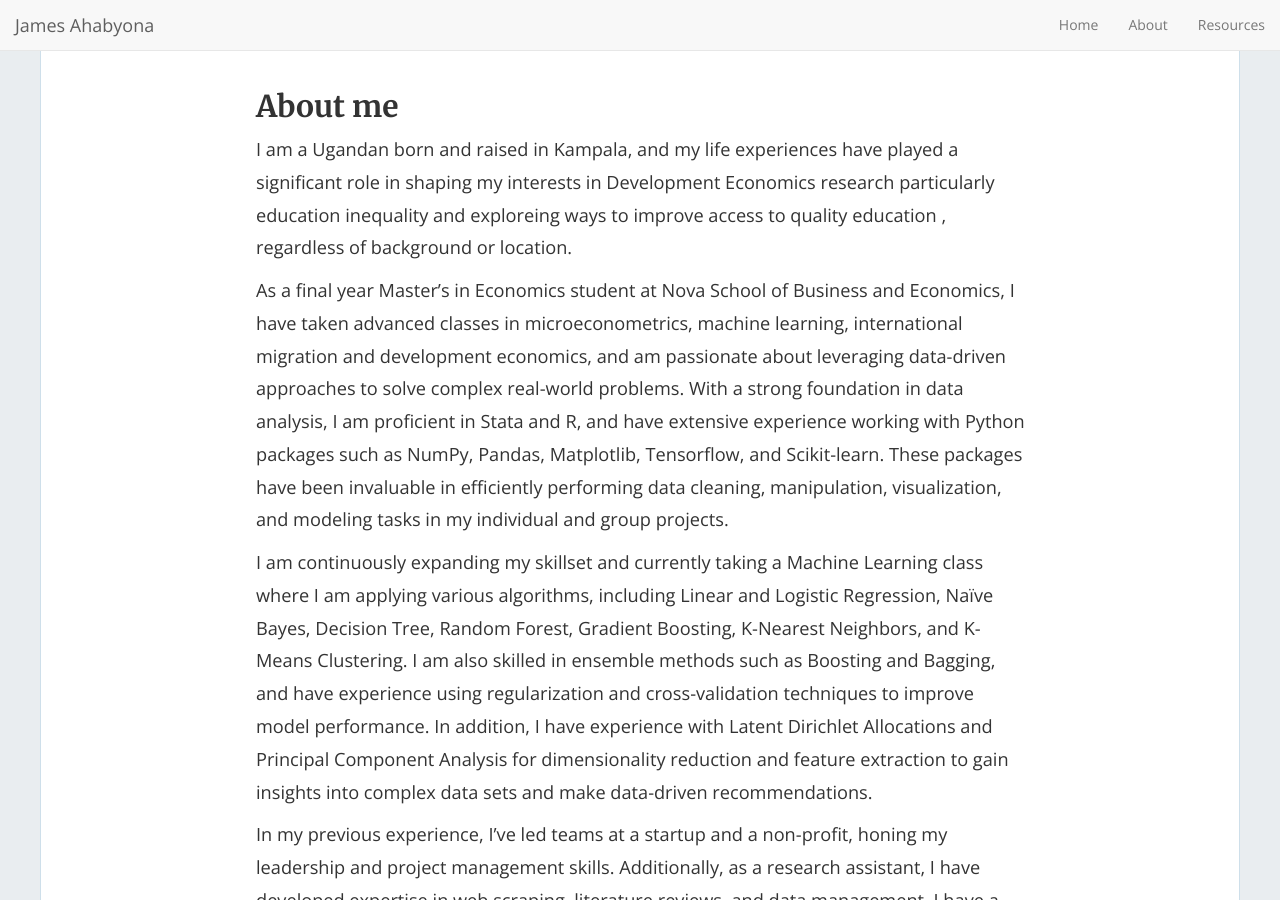
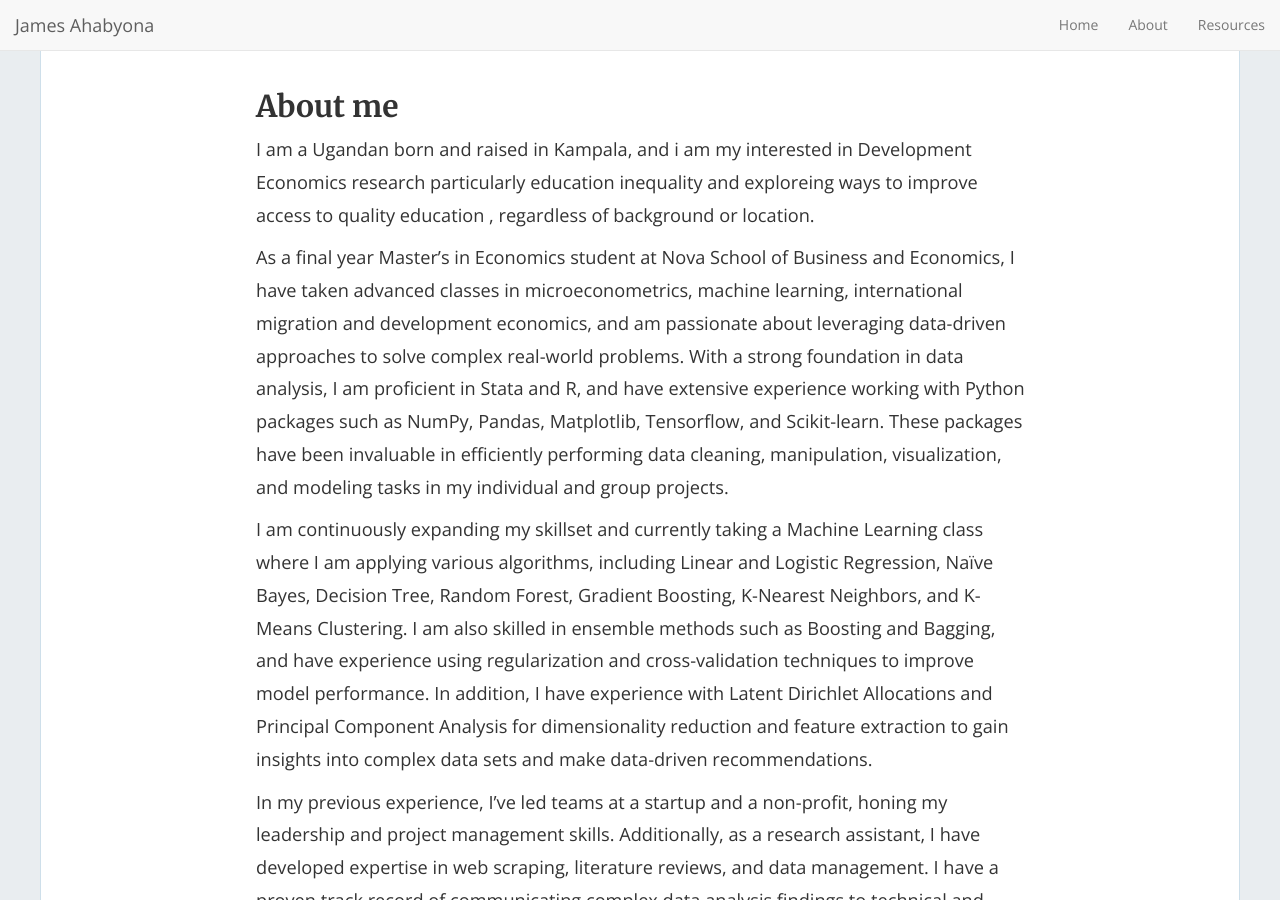
Before and after one commit to mariaelenaguer/mariaelenaguer.github.io, a Jekyll site: the page built from About.md, in a window 1280 px wide and 900 px high. Built offline with Jekyll 4.4.1, drawn with Linux system fonts in a browser that asks for light colours; nearby versions of some CDN libraries.

Commit message:
Update About.md

```diff
--- a/About.md
+++ b/About.md
@@ -4,7 +4,7 @@ title: About
 permalink: /About/
 ---
 ## About me
-I am a Ugandan born and raised in Kampala, and my life experiences have played a significant role in shaping my interests in Development Economics research particularly education inequality and exploreing ways to improve access to quality education , regardless of background or location.
+I am a Ugandan born and raised in Kampala, and i am my interested in Development Economics research particularly education inequality and exploreing ways to improve access to quality education , regardless of background or location.
 
 As a final year Master's in Economics student at Nova School of Business and Economics, I have taken advanced classes in microeconometrics, machine learning, international migration and development economics, and am passionate about leveraging data-driven approaches to solve complex real-world problems. With a strong foundation in data analysis, I am proficient in Stata and R, and have extensive experience working with Python packages such as NumPy, Pandas, Matplotlib, Tensorflow, and Scikit-learn. These packages have been invaluable in efficiently performing data cleaning, manipulation, visualization, and modeling tasks in my individual and group projects.
 
```
